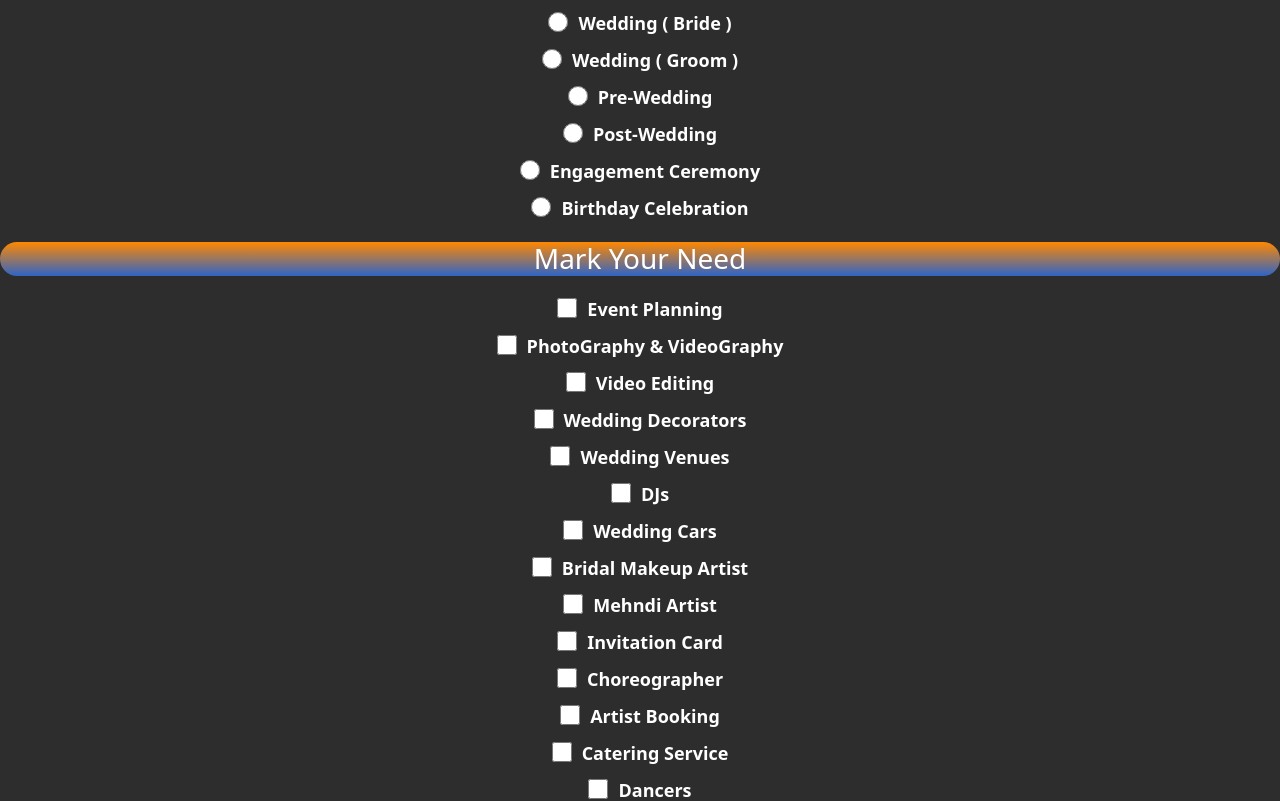
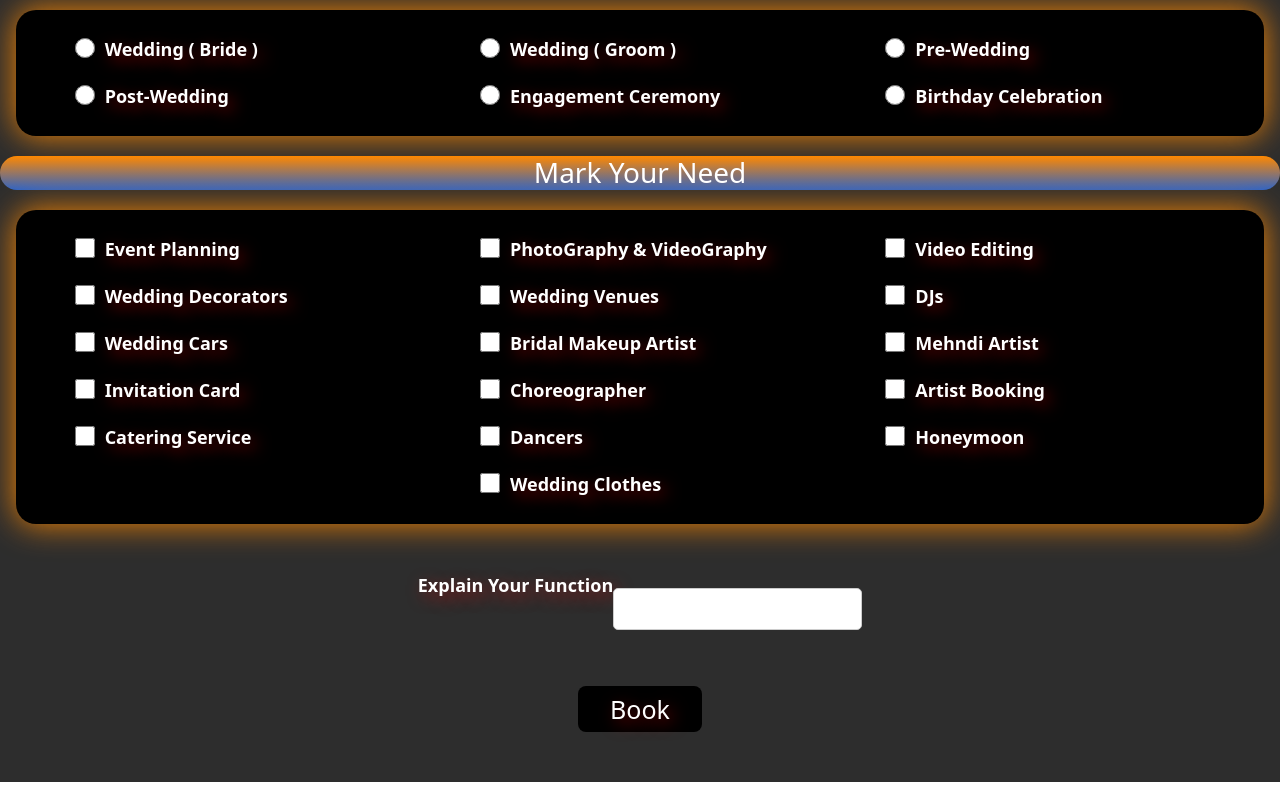
Before and after one commit to aryanbaba4199/Dream-Planner, a React (Create React App) app: page /booking in a window 1280 px wide. Shown: the part 420-1221 px from the top of the page. Built offline with nearby package versions, Linux system fonts and the light colour scheme.

Commit message:
Update booking.css

```diff
--- a/src/Booking/booking.css
+++ b/src/Booking/booking.css
@@ -10,22 +10,30 @@
 
 .bookingcontainer {
     color: white;
+
 }
 
-.services {
-    display: flex;
-    flex-wrap: wrap;
+.servic {
+
+
     justify-content: space-between;
+    border-radius: 10px;
 }
 
-.bookservice {
-    width: 1.4375rem; /* 23px / 16 */
-    margin: 0.625rem; /* 10px / 16 */
+.bookservices {
+    width: auto;
+    margin: 1rem;
     text-align: center;
     color: white;
-    box-shadow: 0 0 0.9375rem rgb(146, 0, 0); /* 15px / 16 */
-    border-radius: 1.25rem; /* 20px / 16 */
+    background-color: black;
+    padding: 1rem;
+    box-shadow: 0 0 2rem rgb(245, 132, 2);
+    border-radius: 1.25rem;
+    display: flex;
+    justify-content: space-around;
+    flex-wrap: wrap;
 }
+
 
 .service img {
     max-width: 100%;
@@ -90,30 +98,58 @@
 .checkbox {
     margin: 0.625rem; /* 10px / 16 */
     display: flex;
+    justify-content: left;
+    width: 20rem;
+    font-size: 1.125rem; /* 18px / 16 */
+    box-shadow: 0.5rem 0.5rem, 1rem, rgba(255, 166, 2, 0.2);
+    text-shadow: 0.3rem 0.3rem 1rem rgba(255, 2, 2, 0.5);
+}
+
+.msg-holder{
+    display: flex;
     justify-content: center;
+    color: white;
+    padding: 2rem;
+}
+.msgtitle{
+    display: flex;
     font-size: 1.125rem; /* 18px / 16 */
+    box-shadow: 0.5rem 0.5rem, 1rem, rgba(255, 166, 2, 0.2);
+    text-shadow: 0.3rem 0.3rem 1rem rgba(255, 2, 2, 0.5);
+}
+.msgbox{
+    margin-top: 1rem;
 }
 
 .bookbtn {
     display: flex;
     justify-content: center;
-    width: 12.5rem; /* 200px / 16 */
-    margin-left: 3rem; /* 48px / 16 */
+    color: white;
+    text-shadow: 0.3rem 0.3rem 1rem rgba(255, 2, 2, 0.5);
+    box-shadow: 0.5rem 0.5rem, 1rem, rgba(255, 166, 2, 0.2);
 }
 
 .bookbtnin {
-    background-color: black;
-    width: 9.375rem; /* 150px / 16 */
-    color: white;
-    border-radius: 1.25rem; /* 20px / 16 */
+
+     /* 150px / 16 */
+    color: white; /* Change text color to white */
+    border-radius: 0.5rem; /* 20px / 16 */
     font-size: 1.5625rem; /* 25px / 16 */
     margin-bottom: 3.125rem; /* 50px / 16 */
+    background-color: black;
+    padding: 0.5rem;
+    padding-left: 2rem;
+    padding-right: 2rem;
     &:hover {
         box-shadow: 0 0 1.5625rem goldenrod; /* 25px / 16 */
         width: 12.5rem; /* 200px / 16 */
-        height: 3.125rem; /* 50px / 16 */
+        height: 3.125rem;
+        display: flex;
+        justify-content: center;
+        cursor: pointer;
     }
 }
+
 
 .cnfmsg {
     margin: 1.25rem; /* 20px / 16 */
@@ -123,6 +159,7 @@
     margin-bottom: 3.125rem; /* 50px / 16 */
     font-size: 1.25rem; /* 20px / 16 */
 }
+
 
 @media (max-width: 55.625rem) { /* 890px / 16 */
     .wholepage {
```
